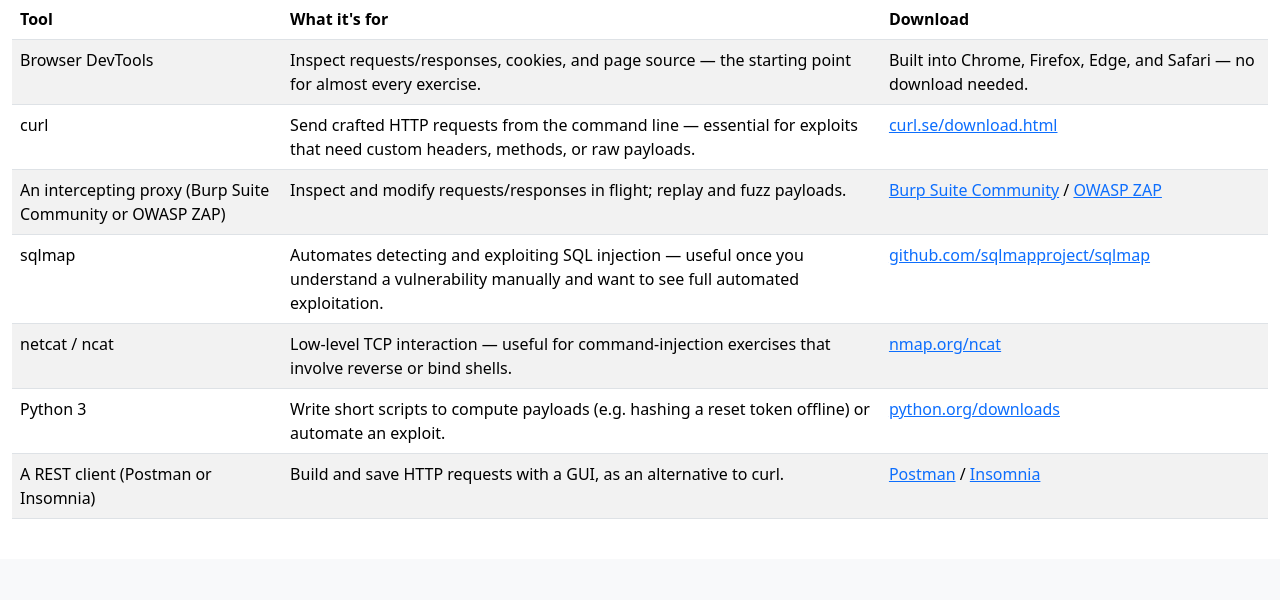
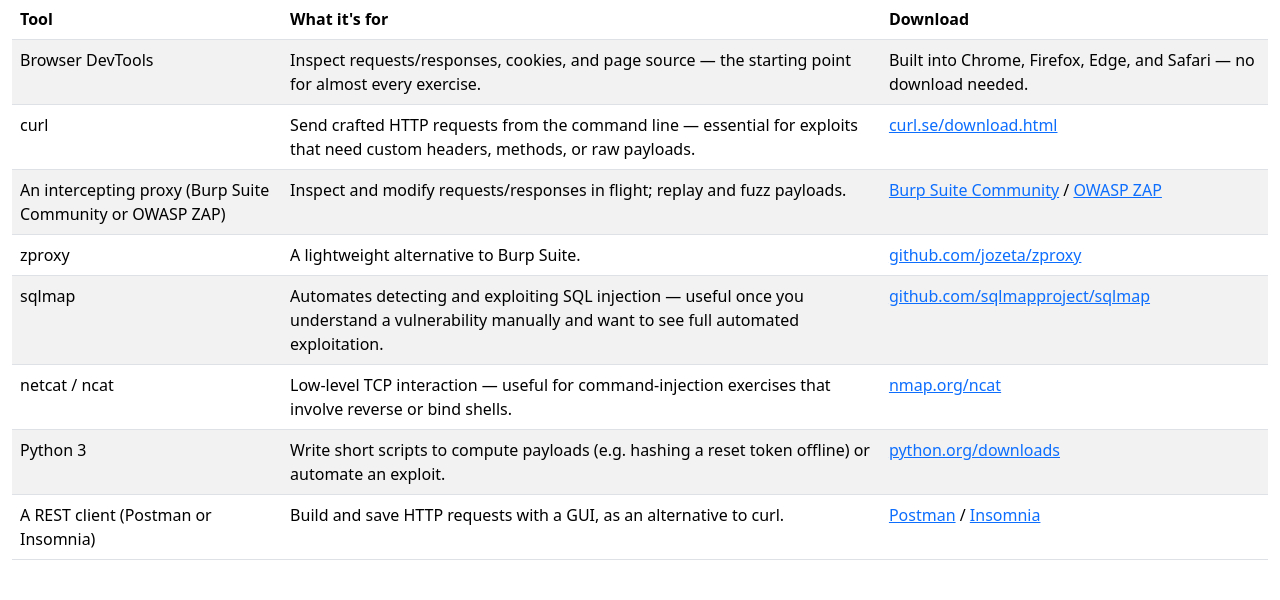
Before and after one commit to jozeta/owasp-lab, a Flask app: page /tools in a window 1280 px wide. Shown: the part 243-843 px from the top of the page. Before the commit the page ends 762 px from the top, so only its background shows below. Run offline with Flask 3, Linux system fonts and the light colour scheme; some libraries are stand-ins or nearby versions.

Commit message:
feat: add zproxy to the Tools page
Add a new row to the Tools page table with the zproxy tool, a lightweight
alternative to Burp Suite, with a link to https://github.com/jozeta/zproxy.
Include a test to verify the row is present with correct content.

Co-Authored-By: Claude Haiku 4.5 <noreply@anthropic.com>

```diff
--- a/app/core/templates/core/tools.html
+++ b/app/core/templates/core/tools.html
@@ -38,6 +38,11 @@
       </td>
     </tr>
     <tr>
+      <td>zproxy</td>
+      <td>A lightweight alternative to Burp Suite.</td>
+      <td><a href="https://github.com/jozeta/zproxy">github.com/jozeta/zproxy</a></td>
+    </tr>
+    <tr>
       <td>sqlmap</td>
       <td>Automates detecting and exploiting SQL injection — useful once you understand a vulnerability manually and want to see full automated exploitation.</td>
       <td><a href="https://github.com/sqlmapproject/sqlmap">github.com/sqlmapproject/sqlmap</a></td>
```
Also changed, not shown: tests/test_core_views.py (+9 -0 lines).
